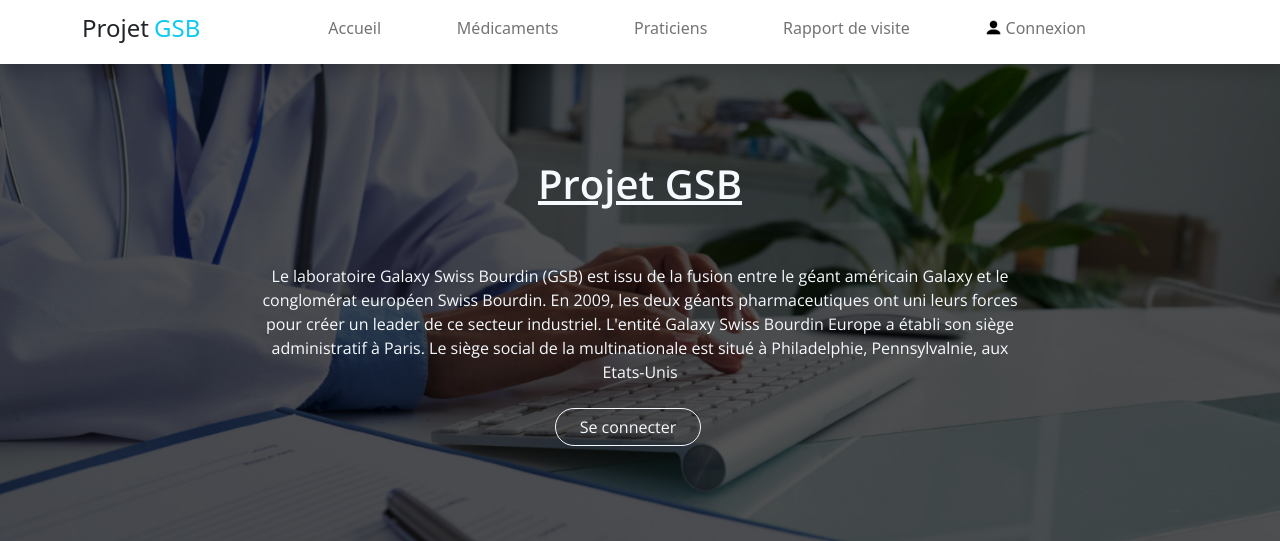
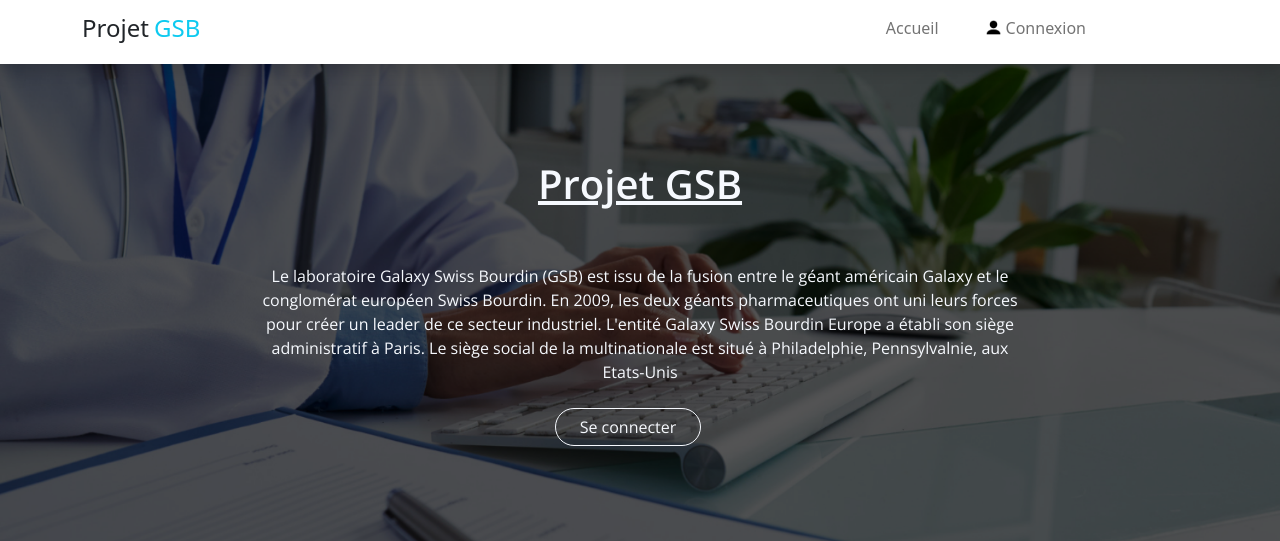
Before and after one commit to Rendiee/gsb-report, a PHP site: page / in a window 1280 px wide. Shown: the top 541 px of the page. Run offline with PHP 8.4, Linux system fonts and the light colour scheme.

Commit message:
css + header en fonction de la connexion

```diff
--- a/assets/css/custom.css
+++ b/assets/css/custom.css
@@ -14,6 +14,7 @@ body {
   max-width: 380px;
   padding: 35px 35px 20px;
   background-color: #fff;
+  box-shadow: 1px 1px 10px  black;
 }
 
 .form-signin-heading,
--- a/assets/css/gsb.css
+++ b/assets/css/gsb.css
@@ -176,9 +176,13 @@ footer a.text-light:hover {
   margin : auto;
   padding: 35px 35px 45px;
   background-color: #fff;
+  border:1px solid;
 }
 
 .carac{
   text-decoration: underline;
   font-weight: 700;
 }
+.ecart{
+  margin-right: 15px;
+}
--- a/vues/v_header.php
+++ b/vues/v_header.php
@@ -32,27 +32,25 @@
 
             <div class="align-self-center collapse navbar-collapse flex-fill  d-lg-flex justify-content-lg-between" id="navbar-toggler-success">
                 <div class="flex-fill mx-xl-5 mb-2">
-                    <ul class="nav navbar-nav d-flex justify-content-between mx-xl-5 text-center text-dark">
-                        <li class="nav-item">
+                    <ul class="nav navbar-nav d-flex justify-content-end mx-xl-5 text-center text-dark">
+                        <li class="nav-item ecart">
                             <a class="nav-link btn-outline-info rounded-pill px-3" href="index.php?uc=accueil">Accueil</a>
                         </li>
-                        <li class="nav-item">
-                            <a class="nav-link btn-outline-info rounded-pill px-3" href="index.php?uc=medicaments&action=formulairemedoc">Médicaments</a>
-                        </li>
-                        <li class="nav-item">
-                            <a class="nav-link btn-outline-info rounded-pill px-3" href="index.php?uc=praticiens&action=formulairepraticien">Praticiens</a>
-                        </li>
-                        <li class="nav-item">
-                            <a class="nav-link btn-outline-info rounded-pill px-3" href="index.php?uc=rapportdevisite&action=redigerrapport">Rapport de visite</a>
-                        </li>
-
-                        <?php
+                                                <?php
 
                             if(isset($_SESSION['login'])){
 
                                 ?>
-
-                                <li class="nav-item">
+                                <li class="nav-item ecart">
+                                    <a class="nav-link btn-outline-info rounded-pill px-3" href="index.php?uc=medicaments&action=formulairemedoc">Médicaments</a>
+                                </li>
+                                <li class="nav-item ecart">
+                                    <a class="nav-link btn-outline-info rounded-pill px-3" href="index.php?uc=praticiens&action=formulairepraticien">Praticiens</a>
+                                </li>
+                                <li class="nav-item ecart">
+                                  <a class="nav-link btn-outline-info rounded-pill px-3" href="index.php?uc=rapportdevisite&action=redigerrapport">Rapport de visite</a>
+                                </li>
+                                <li class="nav-item ecart">
                                     <a class="nav-link btn-outline-info rounded-pill px-3" href="index.php?uc=connexion&action=profil"><img style="max-width:15px;margin-bottom:5px;margin-right:5px" src="assets/img/profil.png">Profil</a>
                                 </li>
 
--- a/vues/v_inscription.php
+++ b/vues/v_inscription.php
@@ -14,6 +14,7 @@ if(isset($_POST['inscription'])){
 
 
     }else{
+        if(checkMatriculeInscription($_POST['matricule'])){
         $arr = checkMatriculeInscription($_POST['matricule']);
         $user = checkUserInscription($_POST['username']);
         if(!empty($arr)){
@@ -24,7 +25,10 @@ if(isset($_POST['inscription'])){
             $ins = insertInscription($_POST['username'],$_POST['password'],$_POST['matricule']);
             $inscri="Inscription réussie !";
         }
-
+        }else{
+            echo checkMatriculeInscription($_POST['matricule']);
+            $userEmpty= 'Le matricule "'.$_POST['matricule'].'" n\'existe pas !';
+        }
     }
 
 }
```
